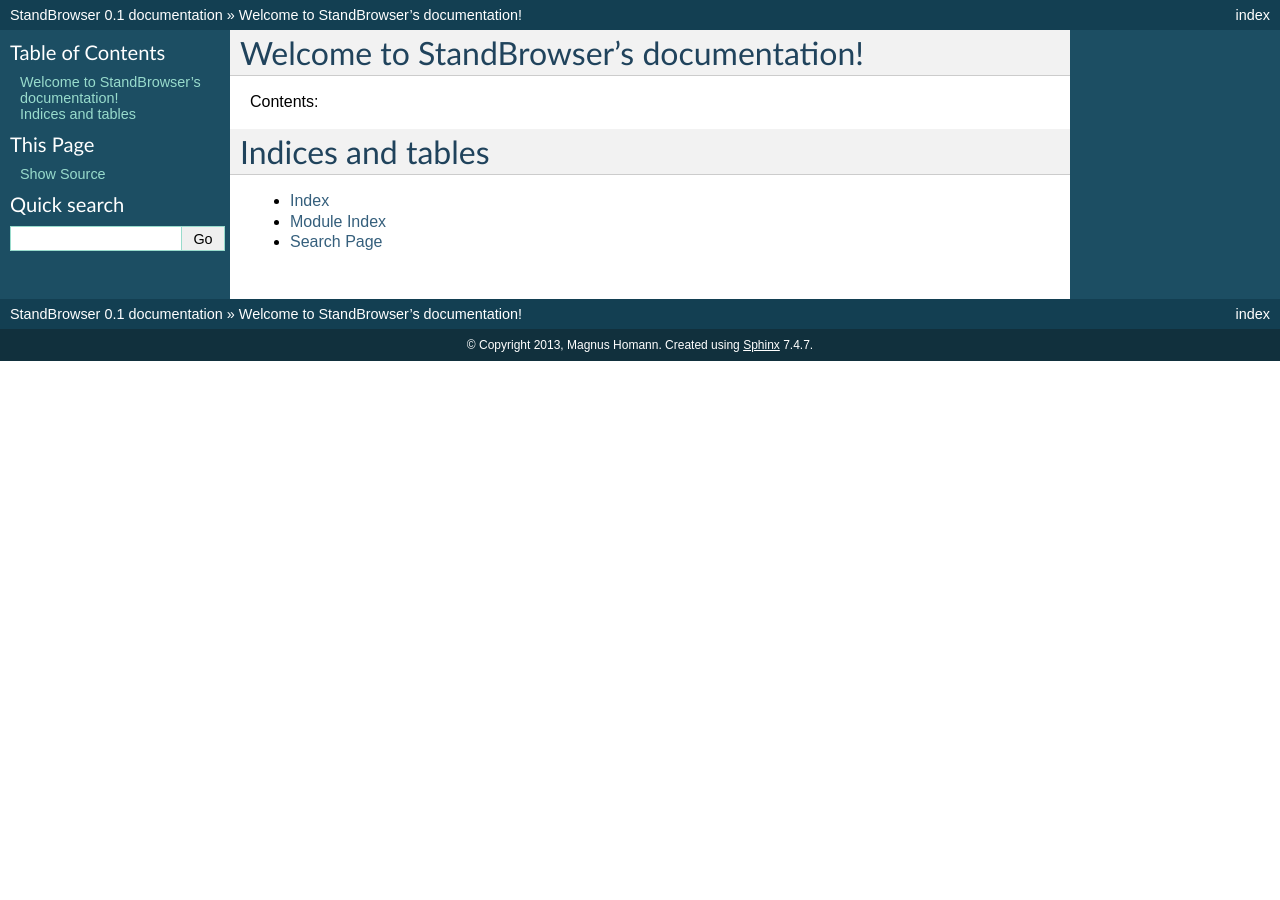
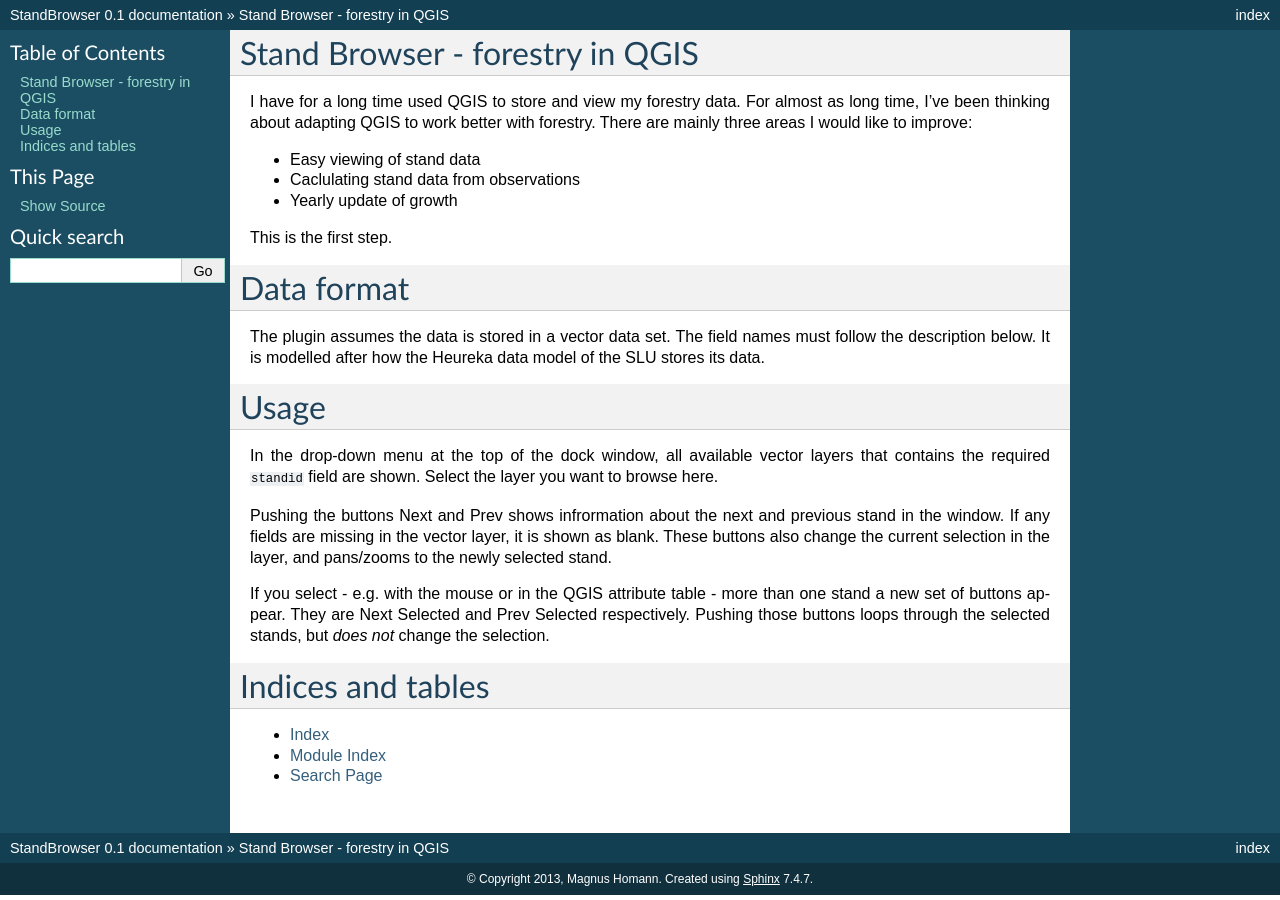
Before and after one commit to homann/stand-browser, a Sphinx documentation site: the page built from help/source/index.rst, in a window 1280 px wide. Built offline with Sphinx 7.4.7, drawn with Linux system fonts in a browser that asks for light colours; formulas are drawn with MathJax 3.

Commit message:
Added help text and updated Metadata

```diff
--- a/help/source/index.rst
+++ b/help/source/index.rst
@@ -3,10 +3,44 @@
    You can adapt this file completely to your liking, but it should at least
    contain the root `toctree` directive.
 
-Welcome to StandBrowser's documentation!
+Stand Browser - forestry in QGIS
 ============================================
 
-Contents:
+I have for a long time used QGIS to store and view my forestry
+data. For almost as long time, I've been thinking about adapting QGIS
+to work better with forestry. There are mainly three areas I would
+like to improve:
+
+* Easy viewing of stand data
+* Caclulating stand data from observations
+* Yearly update of growth
+
+This is the first step.
+
+Data format
+===========
+
+The plugin assumes the data is stored in a vector data set. The field names
+must follow the description below. It is modelled after how the
+Heureka data model of the SLU stores its data.
+
+Usage
+=====
+
+In the drop-down menu at the top of the dock window, all available
+vector layers that contains the required ``standid`` field are
+shown. Select the layer you want to browse here.
+
+Pushing the buttons Next and Prev shows infrormation about the next
+and previous stand in the window. If any fields are missing in the
+vector layer, it is shown as blank. These buttons also change the
+current selection in the layer, and pans/zooms to the newly selected
+stand.
+
+If you select - e.g. with the mouse or in the QGIS attribute table -
+more than one stand a new set of buttons appear. They are Next
+Selected and Prev Selected respectively. Pushing those buttons loops
+through the selected stands, but *does not* change the selection.
 
 .. toctree::
    :maxdepth: 2
--- a/metadata.txt
+++ b/metadata.txt
@@ -10,7 +10,7 @@
 name=Stand Browser
 qgisMinimumVersion=2.18
 description=Browse forests stand
-version=0.1
+version=1.0
 author=Magnus Homann
 email=magnus@homann.se
 
@@ -26,13 +26,13 @@
 # changelog=
 
 # Tags are comma separated with spaces allowed
-tags=forestry
+tags=forestry, Heureka, SLU, bestånd, skogsbruksplan, skogsplan
 
 homepage=https://github.com/homann/stand-browser
 category=Vector
 icon=StandBrowser.png
 # experimental flag
-experimental=True
+experimental=False
 
 # deprecated flag (applies to the whole plugin, not just a single version)
 deprecated=False
```
